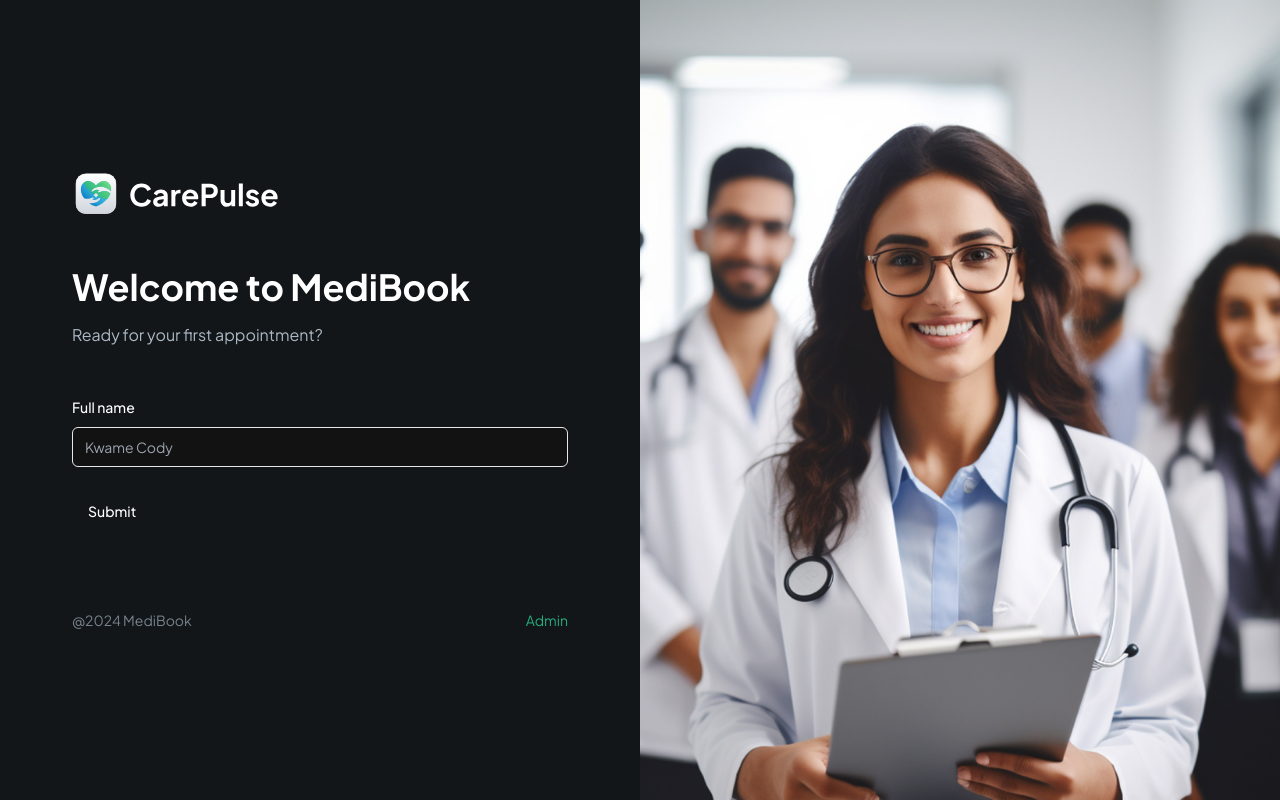
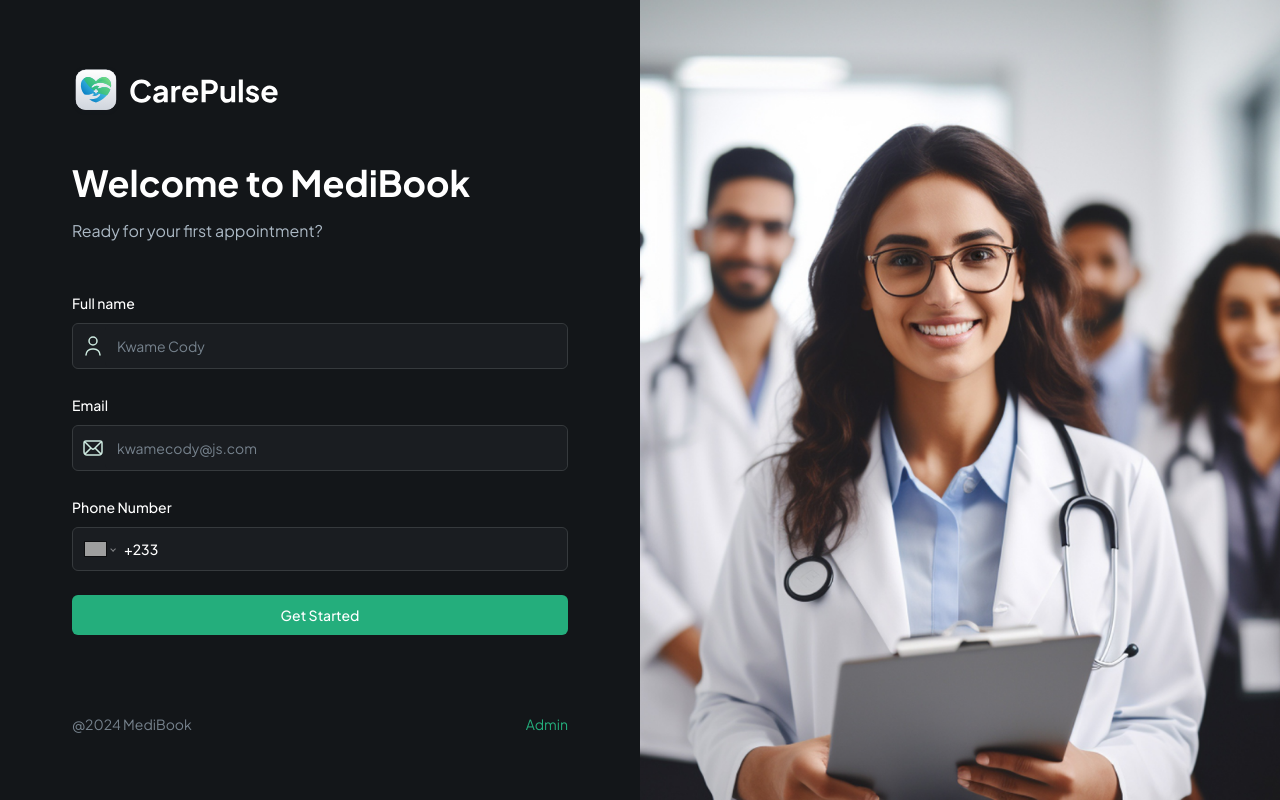
Before and after one commit to KingsCreatives/Medibook, a Next.js app: page / in a window 1280 px wide. Built offline with nearby package versions, Linux system fonts and the light colour scheme; grey boxes are pictures that could not be loaded.

Commit message:
registration form frontend

```diff
--- a/components/CustomFormField.tsx
+++ b/components/CustomFormField.tsx
@@ -1,4 +1,8 @@
 "use client";
+
+import Image from "next/image";
+import "react-phone-number-input/style.css";
+import PhoneInput from "react-phone-number-input";
 
 import {
   FormControl,
@@ -28,8 +32,46 @@
 }
 
 const RenderField = ({field, props} : {field: any; props: CustomProps}) => {
+  const {fieldType, iconSrc, iconAlt, placeholder} = props
 
-  return <Input type="text" placeholder="Kwame Cody" />;
+  switch(fieldType){
+    case FormFieldType.INPUT :
+     return (
+      <div className="flex rounded-md border border-dark-500 bg-dark-400">
+        {iconSrc && (
+          <Image
+          src={iconSrc}
+          alt={iconAlt || 'icon'}
+          width={24}
+          height={24}
+          className="ml-2"
+          />
+        )}
+
+        <FormControl>
+          <Input
+          placeholder={placeholder}
+          {...field}
+          className="shad-input border-0"
+          />
+        </FormControl>
+      </div>
+     )
+     case FormFieldType.PHONE_INPUT:
+      return (
+        <FormControl>
+           <PhoneInput
+             defaultCountry="GH"
+             placeholder={placeholder}
+             international
+             withCountryCallingCode
+             value={field.value as E164Number | undefined}
+             onChange={(value) => field.onChange(value)}
+             className="input-phone"
+           />
+        </FormControl>
+      )
+  }
 };
 
 const CustomFormField = (props: CustomProps) => {
--- /dev/null
+++ b/components/SubmitBtn.tsx
@@ -0,0 +1,36 @@
+import React from "react";
+import { Button } from "./ui/button";
+import Image from "next/image";
+
+interface ButtonProps {
+  isLoading: boolean;
+  className: string;
+  children: React.ReactNode;
+}
+
+const SubmitBtn = ({ isLoading, className, children }: ButtonProps) => {
+  return (
+    <Button
+      type="submit"
+      disabled={isLoading}
+      className={className}
+    >
+      {isLoading ? (
+        <div className="flex items-center gap-4">
+          <Image
+            src="/assets/icons/loader.svg"
+            alt="loader"
+            width={24}
+            height={24}
+            className="animate-spin"
+          />
+          Loading ...
+        </div>
+      ) : (
+        children
+      )}
+    </Button>
+  );
+};
+
+export default SubmitBtn;
--- a/components/forms/PatientForm.tsx
+++ b/components/forms/PatientForm.tsx
@@ -1,4 +1,7 @@
 "use client";
+
+import { useState } from "react";
+import { useRouter } from "next/navigation";
 
 import { zodResolver } from "@hookform/resolvers/zod";
 import { useForm } from "react-hook-form";
@@ -6,6 +9,8 @@
 import { Button } from "@/components/ui/button";
 import { Form } from "@/components/ui/form";
 import CustomFormField from "../CustomFormField";
+import SubmitBtn from "../SubmitBtn";
+import { UserFormValidation } from "@/lib/validation";
 
 export enum FormFieldType  {
   INPUT = 'input',
@@ -17,24 +22,38 @@
   SKELETON = 'skeleton'
 }
 
-const formSchema = z.object({
-  username: z.string().min(5, {
-    message: "Username must be at least 5 characters.",
-  }),
-});
+
 
 const PatientForm = () => {
-  const form = useForm<z.infer<typeof formSchema>>({
-    resolver: zodResolver(formSchema),
+
+  const router = useRouter()
+
+  const [isLoading, setIsLoading] = useState(false)
+
+  const form = useForm<z.infer<typeof UserFormValidation>>({
+    resolver: zodResolver(UserFormValidation),
     defaultValues: {
       username: "",
+      email: "",
+      phone: ""
     },
   });
 
-  function onSubmit(values: z.infer<typeof formSchema>) {
-    // Do something with the form values.
-    console.log(values);
+  async function onSubmit({username, email, phone}: z.infer<typeof UserFormValidation>) {
+    setIsLoading(true)
+    try {
+      /**const userData = {username, email, phone}
+
+      const user = await createUser(userData)
+
+      if(user) router.push(`/patients/${user.$id}/register`)
+      **/
+    } catch (error) {
+      console.log(error)
+    }
   }
+
+
 
   return (
     <Form {...form}>
@@ -45,16 +64,35 @@
         </section>
 
         <CustomFormField
-        fieldType={FormFieldType.INPUT}
-        control={form.control}
-        name = "Name"
-        label = "Full name"
-        placeholder="Kwame Cody"
-        iconSrc = "/assets/icons/user.svg"
-        iconAlt = "user"
+          fieldType={FormFieldType.INPUT}
+          control={form.control}
+          name="Name"
+          label="Full name"
+          placeholder="Kwame Cody"
+          iconSrc="/assets/icons/user.svg"
+          iconAlt="user"
         />
 
-        <Button type="submit">Submit</Button>
+        <CustomFormField
+          fieldType={FormFieldType.INPUT}
+          control={form.control}
+          name="email"
+          label="Email"
+          placeholder="kwamecody@js.com"
+          iconSrc="/assets/icons/email.svg"
+          iconAlt="email"
+        />
+        <CustomFormField
+          fieldType={FormFieldType.PHONE_INPUT}
+          control={form.control}
+          name="phone"
+          label="Phone Number"
+          placeholder="+1 234 567 890"
+        />
+
+        <SubmitBtn isLoading={isLoading} className={"shad-primary-btn w-full"}>
+          Get Started
+        </SubmitBtn>
       </form>
     </Form>
   );
--- /dev/null
+++ b/lib/validation.ts
@@ -0,0 +1,10 @@
+import { Phone } from "lucide-react";
+import { z } from "zod";
+
+export const UserFormValidation = z.object({
+  username: z.string()
+  .min(5, "Name must be at least 5 characters")
+  .max(20,  "Name must be at most 20 characters"),
+  email: z.string().email("Invalid email address"),
+  phone: z.string().refine((phone) => /^\+\d{10,15}$/.test(phone), "Invalid phone number"),
+});
--- a/package.json
+++ b/package.json
@@ -20,6 +20,7 @@
     "react": "^18",
     "react-dom": "^18",
     "react-hook-form": "^7.52.1",
+    "react-phone-number-input": "^3.4.3",
     "tailwind-merge": "^2.4.0",
     "tailwindcss-animate": "^1.0.7",
     "zod": "^3.23.8"
```
Also changed, not shown: 1 other file (tests, documents, lock files or other folders).
